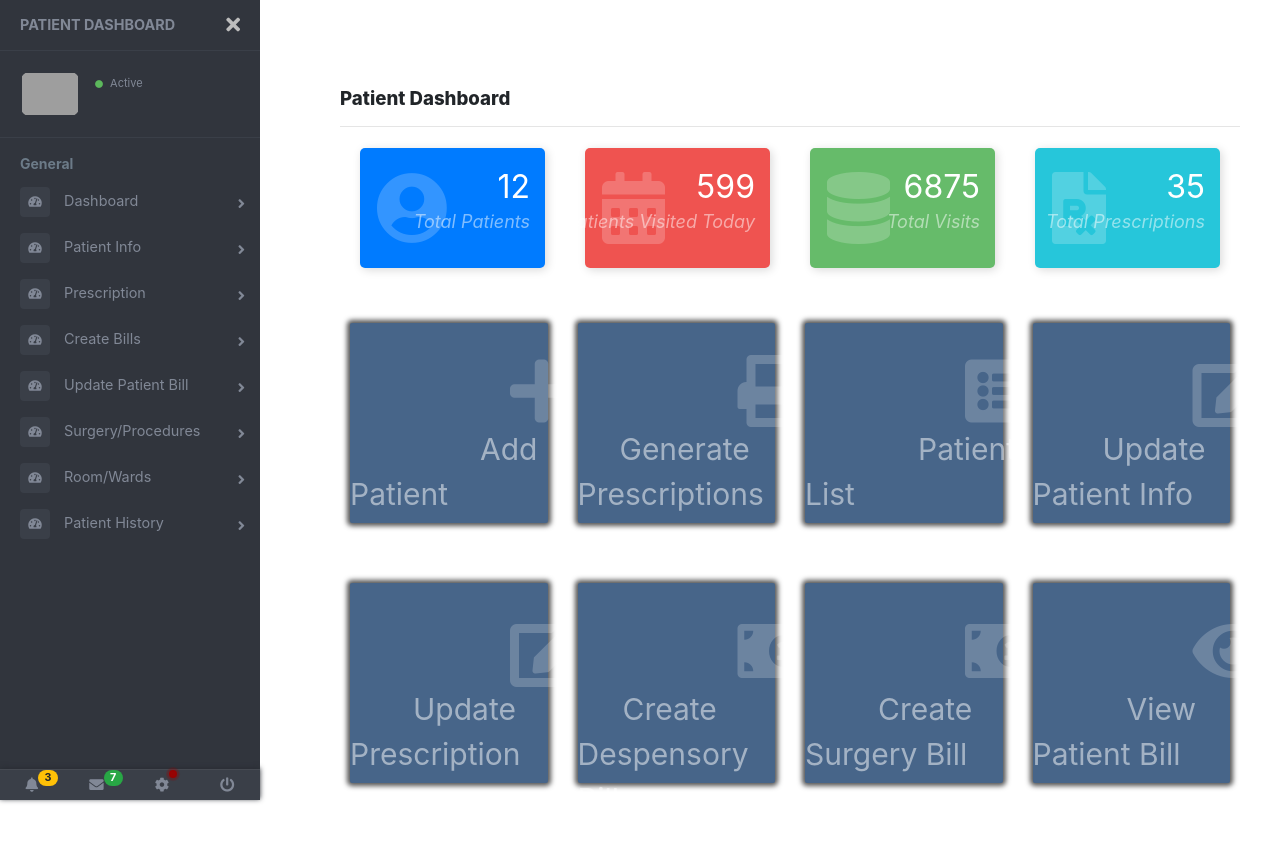
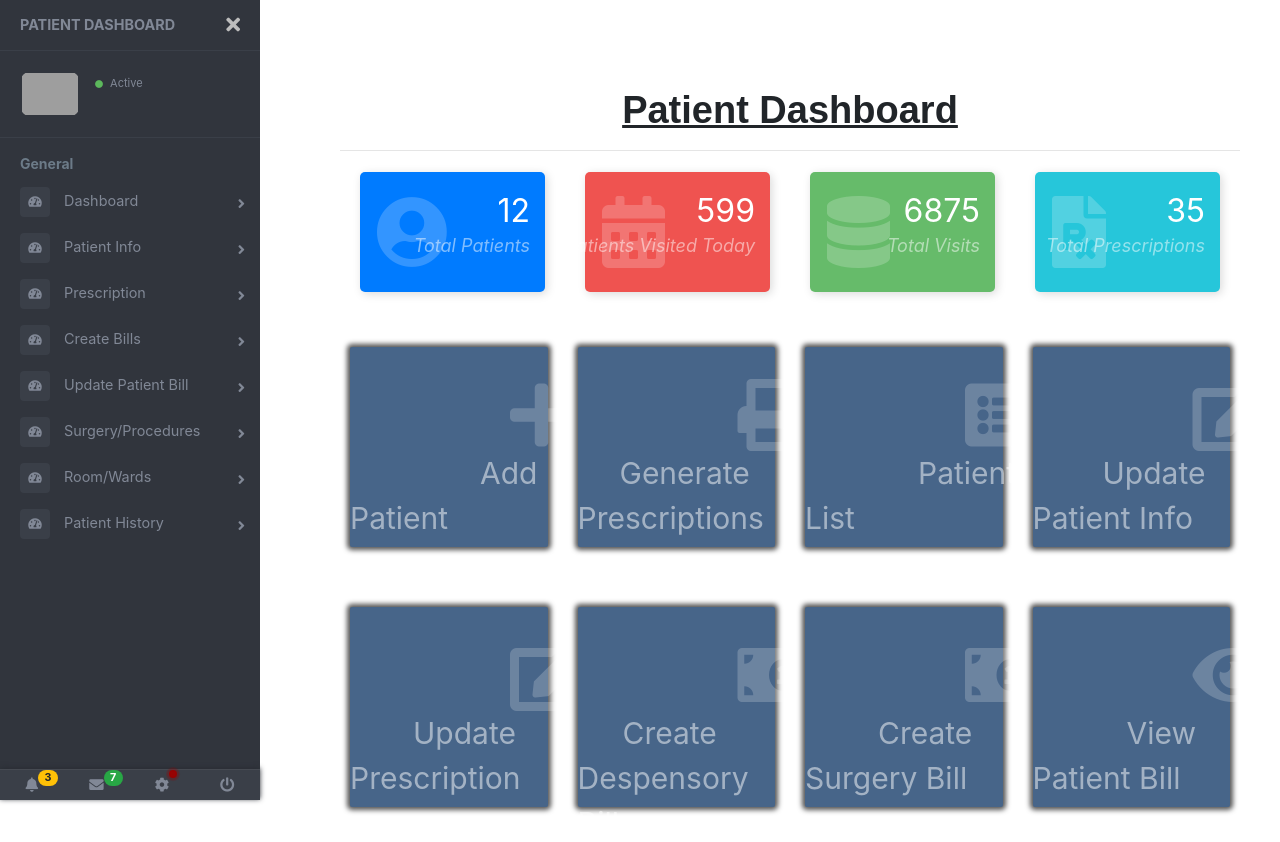
Before and after one commit to mudabir94/Rmc_Hms, a Django app: template rmcapp/templates/rmcapp/patient_dashboard_template/patient_dashboard.html in a window 1280 px wide. Before the commit the page ends 803 px from the top, so only its background shows below. Run offline with Django 3.2, Linux system fonts and the light colour scheme; the template is opened without the code that fills it, so the values that code supplies are empty; some libraries are stand-ins or nearby versions; grey boxes are pictures that could not be loaded.

Commit message:
small ui changes

```diff
--- a/rmcapp/static/rmcapp/mainhomepage_static/css/patientManagement/patientmanage.css
+++ b/rmcapp/static/rmcapp/mainhomepage_static/css/patientManagement/patientmanage.css
@@ -11,15 +11,20 @@ border-width: thin;
     border-left: 0.5px solid gray;
   }
 
- .hl {
+ /* .hl {
     border: 0;
     height: 1px;
     background-image: -webkit-linear-gradient(left, #f0f0f0, #8c8b8b, #f0f0f0);
     background-image: -moz-linear-gradient(left, #f0f0f0, #8c8b8b, #f0f0f0);
     background-image: -ms-linear-gradient(left, #f0f0f0, #8c8b8b, #f0f0f0);
     background-image: -o-linear-gradient(left, #f0f0f0, #8c8b8b, #f0f0f0);
+  } */
+  .center_h_tag_forms{
+    text-align:center;
+    font-family:Arial;
+    font-size: 38px !important;
+    text-decoration: underline;
   }
-
   .custom_hr{
       color: red;
   }
--- a/rmcapp/static/rmcapp/mainhomepage_static/js/MedicineInvJs/desp_med_removal.js
+++ b/rmcapp/static/rmcapp/mainhomepage_static/js/MedicineInvJs/desp_med_removal.js
@@ -11,7 +11,7 @@ function removeMedForInternalUse(){
     $('#main_page_content').empty()
     var container_med_dashboard= $('#main_page_content').append('<div class="container-fluid" id="container-med-dashboard"></div>');
 
-    $("#container-med-dashboard").append("<h2 class ='text-center'>Despensory Medicine Removal</h2>");
+    $("#container-med-dashboard").append("<h2 class='center_h_tag_forms' >Despensory Medicine Removal</h2>");
     $("#container-med-dashboard").append("<hr class='custom_hr'>");
     var main_row_div= $("<div class='row is-flex'></div>");
     $(container_med_dashboard).append(main_row_div);
--- a/rmcapp/static/rmcapp/mainhomepage_static/js/MedicineInvJs/medicine_inv_js_one.js
+++ b/rmcapp/static/rmcapp/mainhomepage_static/js/MedicineInvJs/medicine_inv_js_one.js
@@ -115,7 +115,7 @@ function addMedicineForm(){
     $('#main_page_content').empty();
     var main_page_content= $('#main_page_content').append('<div class="container-fluid" id="container-med-dashboard"></div>');
 
-    $("#container-med-dashboard").append("<h2>Add Medicine To Inventory</h2>");
+    $("#container-med-dashboard").append("<h2 class='center_h_tag_forms'>Add Medicine To Inventory</h2>");
     $("#container-med-dashboard").append("<hr>");
     var main_row_div= $("<div class='row is-flex backgroundcss_medToInv'></div>");
     $("#container-med-dashboard").append(main_row_div);
@@ -349,7 +349,7 @@ function addMedicineToWhStockFrom(){
 
     $('#main_page_content').empty();
     $('#main_page_content').append('<div class="container-fluid" id="container-med-dashboard"></div>');
-    $("#container-med-dashboard").append("<h2>Add Medicine To Storage</h2>");
+    $("#container-med-dashboard").append("<h2 class='center_h_tag_forms'>Add Medicine To Storage</h2>");
     $("#container-med-dashboard").append("<hr class='custom_hr'>");
     var main_row_div= $("<div class='row is-flex'></div>");
     $("#container-med-dashboard").append(main_row_div);
@@ -1919,7 +1919,7 @@ function addMedicineToDespStockForm(){
 
     $('#main_page_content').empty();
     var main_page_content= $('#main_page_content').append('<div class="container-fluid" id="container-med-dashboard"></div>');
-    $("#container-med-dashboard").append("<h2>Add Medicine To Despensory</h2>");
+    $("#container-med-dashboard").append("<h2 class='center_h_tag_forms'>Add Medicine To Despensory</h2>");
     $("#container-med-dashboard").append("<hr class='custom_hr'>");
     var main_row_div= $("<div class='row is-flex'></div>");
     $("#container-med-dashboard").append(main_row_div);
--- a/rmcapp/static/rmcapp/mainhomepage_static/js/patientManagement/patientRoomWardBill.js
+++ b/rmcapp/static/rmcapp/mainhomepage_static/js/patientManagement/patientRoomWardBill.js
@@ -12,7 +12,7 @@ $(document).ready(function() {
 function createRoomWardBill(){
     $('#main_page_content').empty()
     var container_room_ward_bill_prescription= $('#main_page_content').append('<div class="container-fluid" id="container-room-ward-bill"></div>');
-    $("#container-room-ward-bill").append("<h1 class ='text-center'>Room/Ward Bill</h1>");
+    $("#container-room-ward-bill").append("<h1 class ='center_h_tag_forms'>Room/Ward Bill</h1>");
     $("#container-room-ward-bill").append("<hr class='custom_hr'>");
 
     var main_row_div= $("<div class='row is-flex'></div>");
--- a/rmcapp/static/rmcapp/mainhomepage_static/js/patientManagement/patientSurgeryProcBill.js
+++ b/rmcapp/static/rmcapp/mainhomepage_static/js/patientManagement/patientSurgeryProcBill.js
@@ -9,7 +9,7 @@ function surgeryProcFrom(){
 
     $('#main_page_content').empty()
     var container= $('#main_page_content').append('<div class="container-fluid" id="container_pat_surg_proc_bill"></div>');
-    $("#container_pat_surg_proc_bill").append("<h2 class ='text-center'>Pateint Surgery/Procedure Bill</h2>");
+    $("#container_pat_surg_proc_bill").append("<h2 class ='center_h_tag_forms'>Pateint Surgery/Procedure Bill</h2>");
     $("#container_pat_surg_proc_bill").append("<hr class='custom_hr'>");
 
     var main_row_div= $("<div class='row is-flex'></div>");
--- a/rmcapp/static/rmcapp/mainhomepage_static/js/patientManagement/procsurgform.js
+++ b/rmcapp/static/rmcapp/mainhomepage_static/js/patientManagement/procsurgform.js
@@ -25,7 +25,7 @@ function addProcSurgForm(){
         success: function(data){
             $('#main_page_content').empty()
             var container_procedure_surgery_dashboard= $('#main_page_content').append('<div class="container-fluid" id="container-procedure-surgery-dashboard"></div>');
-            $("#container-procedure-surgery-dashboard").append("<h2 class ='text-center'>Procedures & Surgeries</h2>");
+            $("#container-procedure-surgery-dashboard").append("<h2 class ='center_h_tag_forms'>Procedures & Surgeries</h2>");
             $("#container-procedure-surgery-dashboard").append("<hr class='custom_hr'>");
             var main_row_div= $("<div class='row is-flex'></div>");
 
@@ -278,7 +278,7 @@ function updateProcSurgForm(){
 
     $('#main_page_content').empty()
     var container_update_ps_dashboard= $('#main_page_content').append('<div class="container-fluid" id="container-update-ps-dashboard"></div>');
-    $("#container-update-ps-dashboard").append("<h2 class ='text-center'>Update Procedures/Surgeries</h2>");
+    $("#container-update-ps-dashboard").append("<h2 class ='center_h_tag_forms'>Update Procedures/Surgeries</h2>");
     $("#container-update-ps-dashboard").append("<hr class='custom_hr'>");
     var main_row_div= $("<div class='row is-flex'></div>");
 
@@ -809,7 +809,7 @@ function ViewSurgList(){
         success: function(data){
             $('#main_page_content').empty()
             var container_surg_viewlist= $('#main_page_content').append('<div class="container-fluid" id="container_surg_viewlist"></div>');
-            $("#container_surg_viewlist").append("<h2 class ='text-center'>View Surgery list</h2>");
+            $("#container_surg_viewlist").append("<h2 class ='center_h_tag_forms'>View Surgery list</h2>");
             $("#container_surg_viewlist").append("<hr class='custom_hr'>");
             var main_row_div= $("<div class='row is-flex'></div>");
 
@@ -837,7 +837,7 @@ function ViewProcList(){
         success: function(data){
             $('#main_page_content').empty()
             var container_proc_viewlist= $('#main_page_content').append('<div class="container-fluid" id="container_proc_viewlist"></div>');
-            $("#container_proc_viewlist").append("<h2 class ='text-center'>View Procedure list</h2>");
+            $("#container_proc_viewlist").append("<h2 class ='center_h_tag_forms'>View Procedure list</h2>");
             $("#container_proc_viewlist").append("<hr class='custom_hr'>");
             var main_row_div= $("<div class='row is-flex'></div>");
 
--- a/rmcapp/static/rmcapp/mainhomepage_static/js/patientManagement/room_ward_form.js
+++ b/rmcapp/static/rmcapp/mainhomepage_static/js/patientManagement/room_ward_form.js
@@ -25,7 +25,7 @@ function addRoomWardForm(){
         success: function(data){
             $('#main_page_content').empty()
             var container_update_room_ward_dashboard= $('#main_page_content').append('<div class="container-fluid" id="container-update-room-ward-dashboard"></div>');
-            $("#container-update-room-ward-dashboard").append("<h2 class ='text-center'>Add Room/Ward Bed</h2>");
+            $("#container-update-room-ward-dashboard").append("<h2 class ='center_h_tag_forms'>Add Room/Ward Bed</h2>");
             $("#container-update-room-ward-dashboard").append("<hr class='custom_hr'>");
             var main_row_div= $("<div class='row is-flex'></div>");
 
@@ -556,7 +556,7 @@ function saveRoomWard(){
 function updateRoomWardForm(){
     $('#main_page_content').empty()
     var container_update_room_ward_dashboard= $('#main_page_content').append('<div class="container-fluid" id="container-update-room-ward-dashboard"></div>');
-    $("#container-update-room-ward-dashboard").append("<h2 class ='text-center'>Update Room/Ward Info</h2>");
+    $("#container-update-room-ward-dashboard").append("<h2 class ='center_h_tag_forms'>Update Room/Ward Info</h2>");
     $("#container-update-room-ward-dashboard").append("<hr class='custom_hr'>");
     var main_row_div= $("<div class='row is-flex'></div>");
 
@@ -1015,6 +1015,7 @@ function updateRoomData(){
             }
             console.log("After Update",room_dict);
             console.log(data['Success']);
+            alert("Updated")
         },
     });
 }
@@ -1212,7 +1213,7 @@ function ViewRoomList(){
         success: function(data){
             $('#main_page_content').empty()
             var container_room_viewlist= $('#main_page_content').append('<div class="container-fluid" id="container_room_viewlist"></div>');
-            $("#container_room_viewlist").append("<h2 class ='text-center'>View Rooms</h2>");
+            $("#container_room_viewlist").append("<h2 class ='center_h_tag_forms'>View Rooms</h2>");
             $("#container_room_viewlist").append("<hr class='custom_hr'>");
             var main_row_div= $("<div class='row is-flex'></div>");
 
@@ -1253,7 +1254,7 @@ function ViewWardList(){
         success: function(data){
             $('#main_page_content').empty()
             var container_ward_viewlist= $('#main_page_content').append('<div class="container-fluid" id="container_ward_viewlist"></div>');
-            $("#container_ward_viewlist").append("<h2 class ='text-center'>View Ward Beds</h2>");
+            $("#container_ward_viewlist").append("<h2 class ='center_h_tag_forms'>View Ward Beds</h2>");
             $("#container_ward_viewlist").append("<hr class='custom_hr'>");
 
             var main_row_div= $("<div class='row is-flex'></div>");
--- a/rmcapp/static/rmcapp/mainhomepage_static/js/patientManagement/updatePatientBill.js
+++ b/rmcapp/static/rmcapp/mainhomepage_static/js/patientManagement/updatePatientBill.js
@@ -22,7 +22,7 @@ function updatePatientBill(){
     $('#main_col_div').empty()
 
     var container= $('#main_page_content').append('<div class="container-fluid" id="container_pat_surg_proc_bill"></div>');
-    $("#container_pat_surg_proc_bill").append("<h2 class ='text-center'>Update Patient Bill</h2>");
+    $("#container_pat_surg_proc_bill").append("<h2 class ='center_h_tag_forms'>Update Patient Bill</h2>");
     $("#container_pat_surg_proc_bill").append("<hr class='custom_hr'>");
 
     var main_row_div= $("<div class='row is-flex'></div>");
--- a/rmcapp/static/rmcapp/mainhomepage_static/js/patientManagement/viewPatientBill.js
+++ b/rmcapp/static/rmcapp/mainhomepage_static/js/patientManagement/viewPatientBill.js
@@ -15,7 +15,7 @@ $(document).ready(function() {
 function viewPatientBill(){
     $('#main_page_content').empty()
     var container= $('#main_page_content').append('<div class="container-fluid" id="container_view_pat_bill"></div>');
-    $("#container_view_pat_bill").append("<h2 class ='text-center'>View Patient Bill</h2>");
+    $("#container_view_pat_bill").append("<h2 class ='center_h_tag_forms'>View Patient Bill</h2>");
     $("#container_view_pat_bill").append("<hr class='custom_hr'>");
 
     var main_row_div= $("<div class='row is-flex'></div>");
--- a/rmcapp/templates/rmcapp/inventory_dashboard_template/inventory_dashboard.html
+++ b/rmcapp/templates/rmcapp/inventory_dashboard_template/inventory_dashboard.html
@@ -3,6 +3,7 @@
 <head>
     <meta charset="utf-8">
     {%load static from staticfiles%}
+    <link rel="icon" href="{% static 'rmcapp/mainhomepage_static/img/icons/hospital.png' %}">
 
     <!-- This file has been downloaded from Bootsnipp.com. Enjoy! -->
     <title>Pro Sidebar Template with Bootstrap 4 - Bootsnipp.com</title>
--- a/rmcapp/templates/rmcapp/inventory_dashboard_template/medicine_inv_dashboard/med_inv_dashboard.html
+++ b/rmcapp/templates/rmcapp/inventory_dashboard_template/medicine_inv_dashboard/med_inv_dashboard.html
@@ -3,6 +3,7 @@
 <head>
     <meta charset="utf-8">
     {%load static from staticfiles%}
+    <link rel="icon" href="{% static 'rmcapp/mainhomepage_static/img/icons/hospital.png' %}">
 
     <!-- This file has been downloaded from Bootsnipp.com. Enjoy! -->
     <title>Pro Sidebar Template with Bootstrap 4 - Bootsnipp.com</title>
@@ -219,7 +220,7 @@
   <main class="page-content" id="main_page_content">
 
     <div class="container-fluid">
-      <h2>Medicine Dashboard</h2>
+      <h2 class="center_h_tag_forms">Medicine Dashboard</h2>
       <hr>
 
       <div class="row">
--- a/rmcapp/templates/rmcapp/main_dashboard_template/main_dashboard.html
+++ b/rmcapp/templates/rmcapp/main_dashboard_template/main_dashboard.html
@@ -3,6 +3,7 @@
 <head>
     <meta charset="utf-8">
     {%load static from staticfiles%}
+    <link rel="icon" href="{% static 'rmcapp/mainhomepage_static/img/icons/hospital.png' %}">
 
     <!-- This file has been downloaded from Bootsnipp.com. Enjoy! -->
     <title>RMC</title>
--- a/rmcapp/templates/rmcapp/mainhomepage_template/index.html
+++ b/rmcapp/templates/rmcapp/mainhomepage_template/index.html
@@ -8,6 +8,7 @@
   <meta content="" name="keywords">
   <meta content="" name="description">
 {%load static from staticfiles%}
+  <link rel="icon" href="{% static 'rmcapp/mainhomepage_static/img/icons/hospital.png' %}">
 
   <!-- Favicons -->
   <!-- <link href="{% static 'rmcapp/mainhomepage_static/img/favicon.png' %}" rel="icon"/> -->
--- a/rmcapp/templates/rmcapp/patient_dashboard_template/patient_dashboard.html
+++ b/rmcapp/templates/rmcapp/patient_dashboard_template/patient_dashboard.html
@@ -3,6 +3,7 @@
 <head>
     <meta charset="utf-8">
     {%load static from staticfiles%}
+    <link rel="icon" href="{% static 'rmcapp/mainhomepage_static/img/icons/hospital.png' %}">
 
     <meta name="viewport" content="width=device-width, initial-scale=1.0">
     <meta name="description" content="Responsive sidebar template with sliding effect and dropdown menu based on bootstrap 3">
@@ -287,7 +288,8 @@
           </li>
           <li class="sidebar-dropdown">
               <a href="#">
-                <i class="fa fa-tachometer-alt"></i>
+                <i  class="fa fa-tachometer-alt"></i>
+
                 <span>Prescription</span>
                 <!-- <span class="badge badge-pill badge-warning">New</span> -->
               </a>
@@ -455,7 +457,7 @@
   <main class="page-content" id="main_page_content">
 
     <div class="container-fluid">
-      <h2>Patient Dashboard</h2>
+      <h2 class="center_h_tag_forms">Patient Dashboard</h2>
       <hr>
 
       <!-- <div class="row">
@@ -585,7 +587,7 @@
         crossorigin="anonymous"></script>
 
 
-
+        <!-- <div>Icons made by <a href="https://www.flaticon.com/authors/dinosoftlabs" title="DinosoftLabs">DinosoftLabs</a> from <a href="https://www.flaticon.com/" title="Flaticon">www.flaticon.com</a></div> -->
 
 </body>
 
--- a/rmcapp/templates/rmcapp/staff_dashboard_template/staff_dashboard.html
+++ b/rmcapp/templates/rmcapp/staff_dashboard_template/staff_dashboard.html
@@ -5,6 +5,7 @@
     {%load static from staticfiles%}
 
     <!-- This file has been downloaded from Bootsnipp.com. Enjoy! -->
+    <link rel="icon" href="{% static 'rmcapp/mainhomepage_static/img/icons/hospital.png' %}">
     <title>RMC-Rafiq Medical Complex</title>
         <meta name="viewport" content="width=device-width, initial-scale=1">
     <link href="http://maxcdn.bootstrapcdn.com/bootstrap/4.0.0/css/bootstrap.min.css" rel="stylesheet">
@@ -217,7 +218,7 @@
   <main class="page-content" id="main_page_content">
 
     <div class="container-fluid">
-      <h2>Staff Dashboard</h2>
+      <h2 class='center_h_tag_forms'> Staff Dashboard</h2>
       <hr>
       <div class="row">
           <div class="col-md-12">
```
Also changed, not shown: rmcapp/static/rmcapp/mainhomepage_static/css/MedicineInvCss/medicineinv.css (+7 -0 lines), rmcapp/static/rmcapp/mainhomepage_static/img/icons/hospital.png (added), rmcapp/static/rmcapp/mainhomepage_static/img/icons/prescription.png (added), rmcapp/static/rmcapp/mainhomepage_static/js/patientManagement/patientmanage.js.
